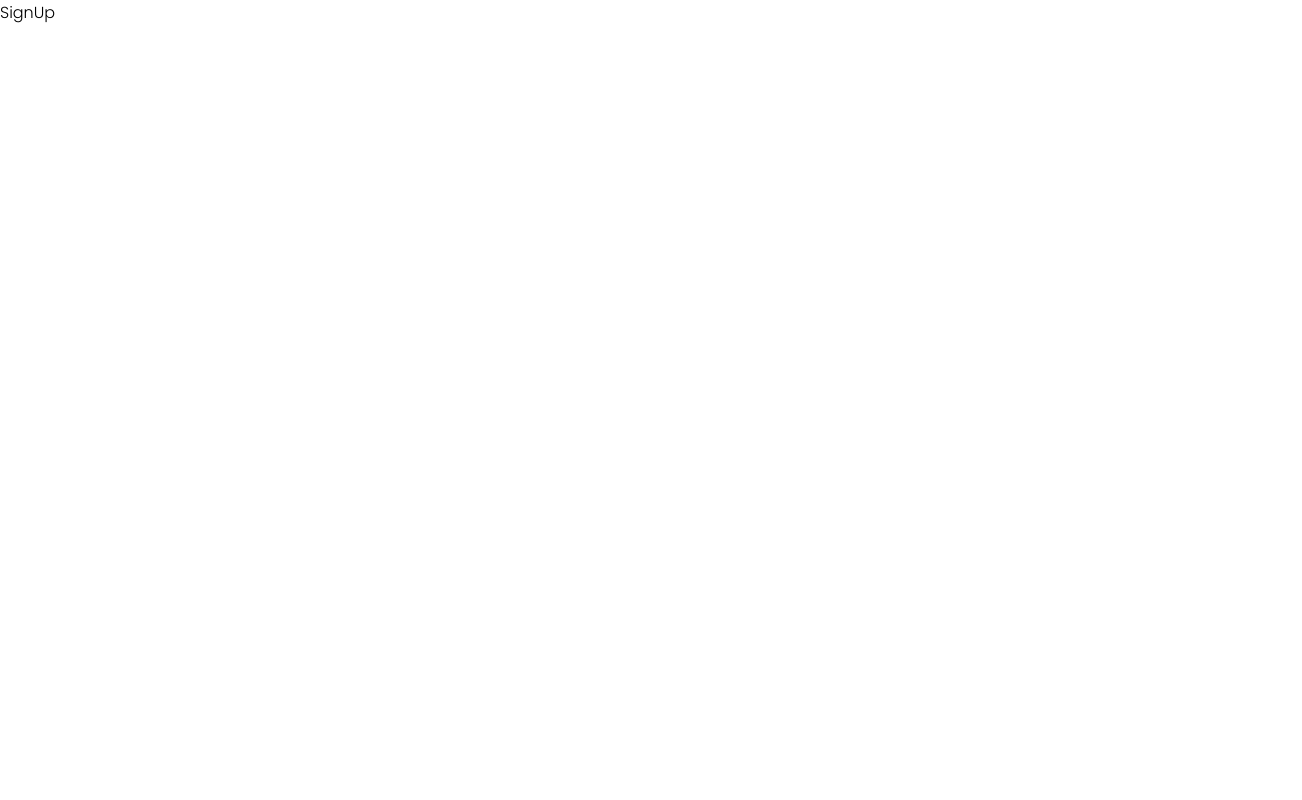
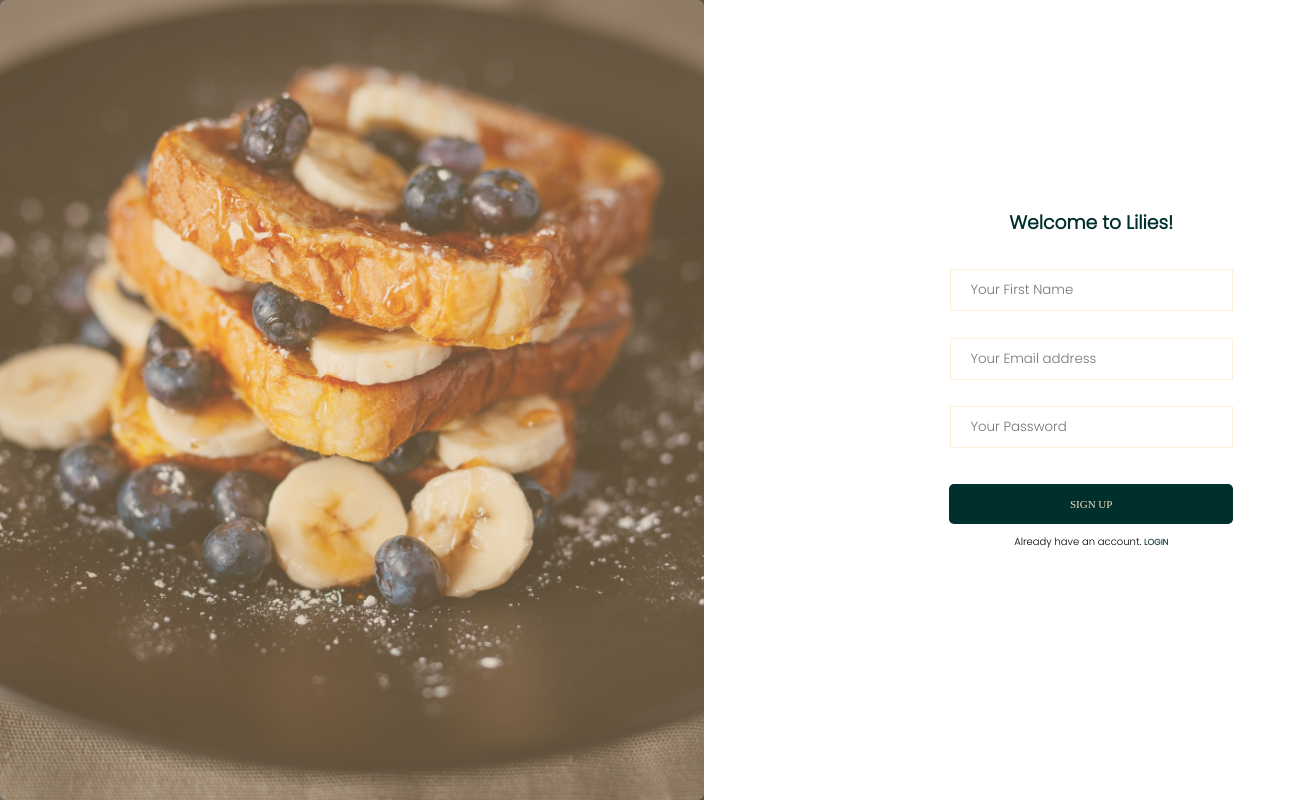
Before and after one commit to favor-I/food-app-capstone, a React (Create React App) app: page /sign-up in a window 1280 px wide. Shown: the whole page, 1302 px wide, since content can reach past the window. Built offline with nearby package versions, Linux system fonts and the light colour scheme.

Commit message:
deployment for complete creation for sign-up page

```diff
--- a/src/components/Login/LoginFormComponent.js
+++ b/src/components/Login/LoginFormComponent.js
@@ -5,10 +5,10 @@ const LoginFormComponent = () => {
   return (
     <form className='login-form'>
       <h3>Welcome Back!</h3>
-      <input placeholder='Your Email address'></input>
-      <input placeholder='Your Password'></input>
+      <input type={'email'} placeholder='Your Email address'></input>
+      <input type={'password'} placeholder='Your Password'></input>
       <LoginRegBtn btnText='Login' />
-      <div className='create-acct-forgot-pass-div'>
+      <div className='login-create-acct-forgot-pass-div'>
         <p>Create an account</p>
         <p>forgot password?</p>
       </div>
--- /dev/null
+++ b/src/components/SignUp/SignUpFormComponent.js
@@ -0,0 +1,21 @@
+import React from 'react'
+import {Link} from 'react-router-dom'
+import LoginRegBtn from '../Template/LoginRegBtn/LoginRegBtn'
+
+const SignUpFormComponent = () => {
+  return (
+    <form className='sign-up-form'>
+      <h3>Welcome to Lilies!</h3>
+      <input placeholder='Your First Name'></input>
+      <input type={'email'} placeholder='Your Email address'></input>
+      <input type={'password'} placeholder='Your Password'></input>
+      <LoginRegBtn btnText='Sign Up' />
+      <div className='create-acct-forgot-pass-div'>
+        <p>Already have an account. <span className='login-btn'><Link to='/login'>LOGIN</Link></span></p>
+      </div>
+
+    </form>
+  )
+}
+
+export default SignUpFormComponent
--- a/src/css/login.css
+++ b/src/css/login.css
@@ -42,7 +42,7 @@
     font-weight: bold;
     color: rgba(0, 48, 46, 1);
 }
-.create-acct-forgot-pass-div {
+.login-create-acct-forgot-pass-div {
     display: flex;
     /* width: 10em; */
     margin-top: 2.5em;
--- a/src/css/sign-up.css
+++ b/src/css/sign-up.css
@@ -0,0 +1,55 @@
+.sign-up-form-wrapper {
+    display: grid;
+    grid-template-columns: repeat(2, auto);
+}
+.sign-up-form-image-container {
+    position: fixed;
+    width: 55%;
+    box-sizing: border-box;
+}
+.sign-up-form-bg-img {
+    /* position: absolute; */
+    overflow: hidden;
+    width: 100%;
+    height: 100vh;
+    background-size: cover;
+    background-image: url('../components/SignUp/sign-up-background.png');
+}
+.sign-up-form-bg-img img{
+    width: 100%;
+    height: 100%;
+}
+.sign-up-form {
+    position: relative;
+    display: inline;
+    right: -55em;
+    padding: 13em 0em 3em 0em;
+    height: 10em;
+    width: 35%;
+    text-align: center;
+    flex-direction: column;
+    /* border: 1px solid red; */
+}
+.sign-up-form input{
+    height: 3em;
+    padding-left: 20px;
+    margin: 1em 0em;
+    border: 1px solid rgba(251, 221, 187, 0.51);
+    width: 19.6em;
+}
+.sign-up-form h3 {
+    margin-bottom: 1em;
+    font-weight: bold;
+    color: rgba(0, 48, 46, 1);
+}
+.create-acct-forgot-pass-div P{
+    padding: 1em 8em;
+    justify-content: space-between;
+    font-size: 10px;
+}
+.create-acct-forgot-pass-div a{
+    color: rgba(0, 48, 46, 0.91);
+    text-decoration: none;
+    font-size: smaller;
+    font-weight: bold;
+}
--- a/src/pages/SignUp.js
+++ b/src/pages/SignUp.js
@@ -1,8 +1,17 @@
 import React from 'react'
+import '../css/sign-up.css'
+import SignUpFormComponent from '../components/SignUp/SignUpFormComponent'
+import DividedSession from '../components/Template/LoginRegTemp/DividedSession'
+import backgroundImageCover from '../components/SignUp/sign-up-background-cover.png'
 
 const SignUp = () => {
   return (
-    <div>SignUp</div>
+    <div className='sign-up-form-wrapper'>
+    <div className='sign-up-form-image-container'>
+      <DividedSession backgroundImg={backgroundImageCover} backgroundImgAlt='Sign Up background' backgroundImgClassName={'sign-up-form-bg-img'}  />
+    </div>
+    <SignUpFormComponent />
+    </div>
   )
 }
 
```
Also changed, not shown: src/components/SignUp/sign-up-background-cover.png (added), src/components/SignUp/sign-up-background.png (added).
